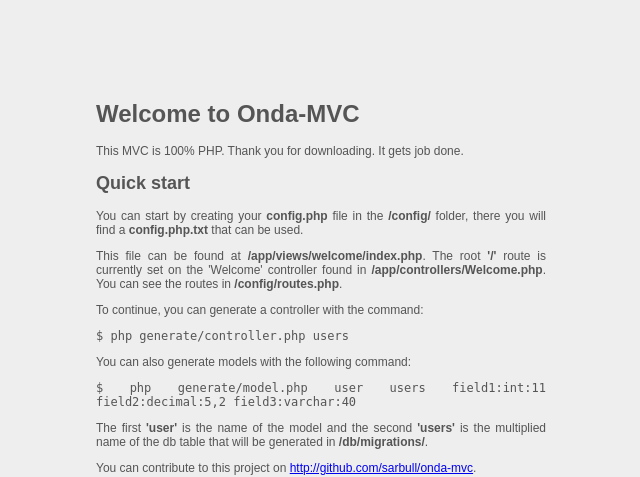
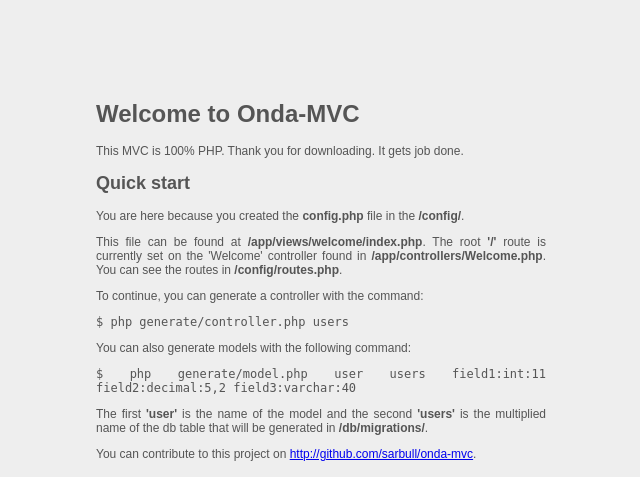
Before and after one commit to sarbull/onda-mvc, a PHP site: the page made by app/views/welcome/index.php in a window 1280 px wide. Shown: the top 477 px of the page, without its empty margins (319-959 px from the left). Run offline with PHP 8.4, Linux system fonts and the light colour scheme; the template is opened without the code that fills it, so the values that code supplies are empty.

Commit message:
Updated welcome/index.php page

```diff
--- a/app/views/welcome/index.php
+++ b/app/views/welcome/index.php
@@ -17,9 +17,8 @@
       <h1>Welcome to Onda-MVC</h1>
       <p>This MVC is 100% PHP. Thank you for downloading. It gets job done.</p>
       <h2>Quick start</h2>
-      <p>You can start by creating your <strong>config.php</strong> file in the
-      <strong>/config/</strong> folder, there you will find a
-      <strong>config.php.txt</strong> that can be used.</p>
+      <p>You are here because you created the <strong>config.php</strong> file in the
+      <strong>/config/</strong>.</p>
       <p>This file can be found at <strong>/app/views/welcome/index.php</strong>.
       The root <strong>'/'</strong> route is currently set on the 'Welcome'
       controller found in <strong>/app/controllers/Welcome.php</strong>. You can
```
